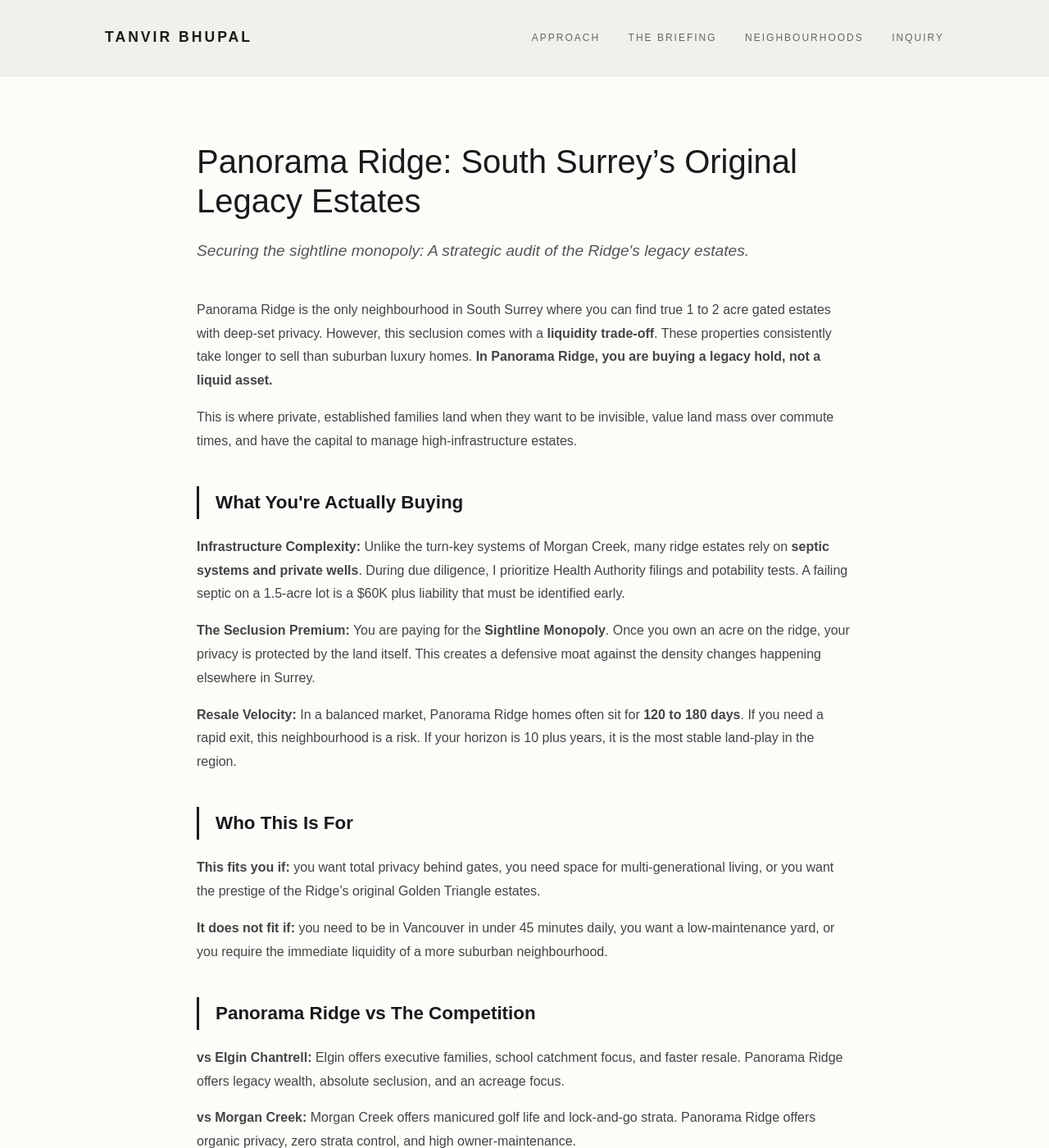
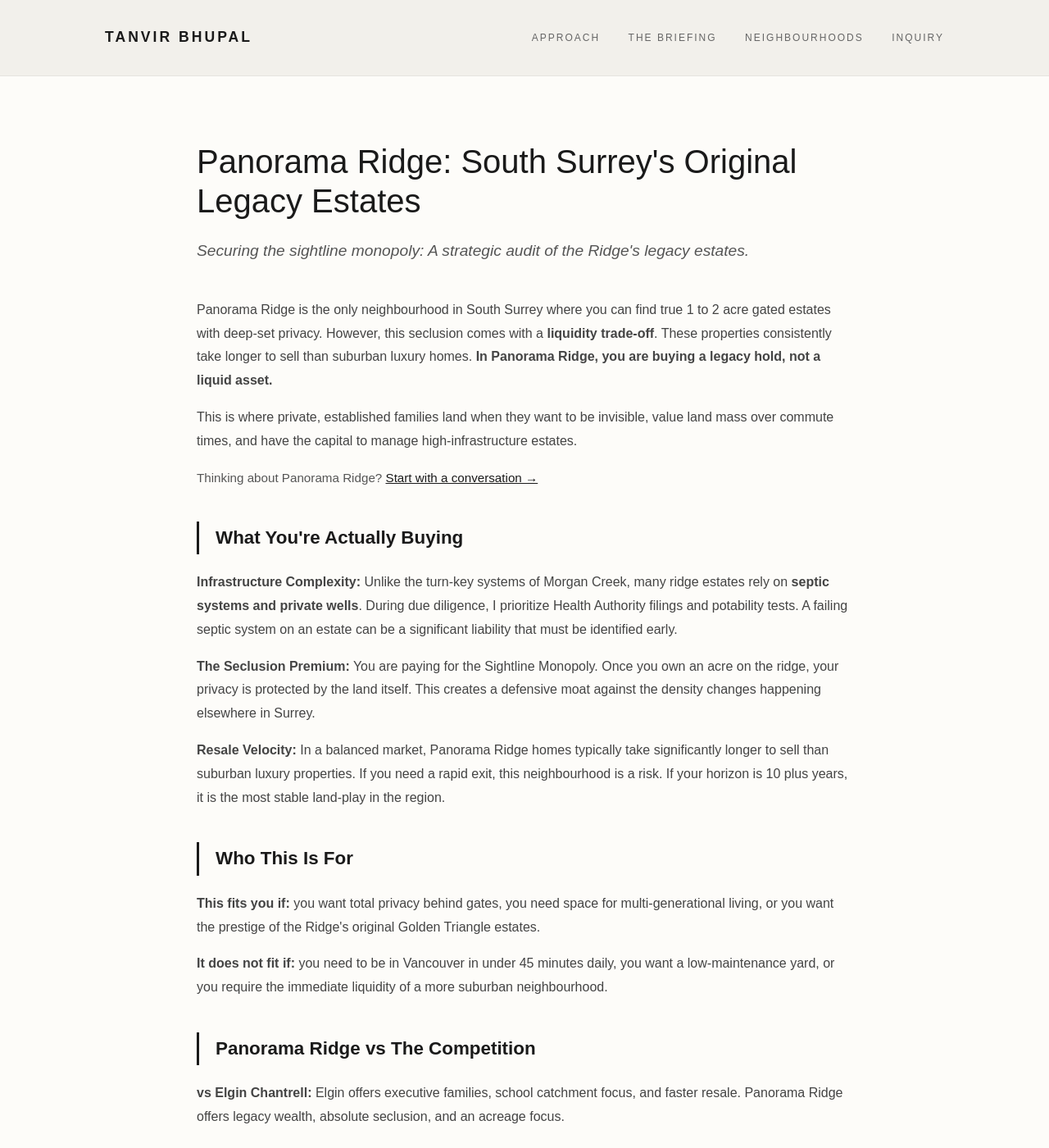
Before and after one commit to gvancouverhomes/tanvirbhupal-site, a Jekyll site: the page built from neighbourhoods/panorama-ridge.md, in a window 1280 px wide and 1400 px high. Shown: the whole window at 82% size. Built offline with Jekyll 4.4.1, drawn with Linux system fonts in a browser that asks for light colours; some of the changed text lies outside the part shown.

Commit message:
Update FAQ and content in panorama-ridge.md

```diff
--- a/neighbourhoods/panorama-ridge.md
+++ b/neighbourhoods/panorama-ridge.md
@@ -10,26 +10,26 @@ faq_schema: |
     "mainEntity": [
       {
         "@type": "Question",
-        "name": "Why do homes on Panorama Ridge take longer to sell?",
+        "name": "Why is the resale time so much longer in Panorama Ridge?",
         "acceptedAnswer": {
           "@type": "Answer",
-          "text": "Panorama Ridge is an aspirational market with a smaller pool of qualified buyers who can manage 1+ acre estates. Because these homes often feature custom layouts and complex infrastructure, the due diligence process is longer. This results in an average market time of 120 to 180 days."
+          "text": "It is a matter of buyer qualification. Most buyers in South Surrey are looking for 4,000 square feet on a suburban lot. Panorama Ridge buyers are looking for a lifestyle that involves land management. Because this pool is smaller, I advise sellers to plan for a 6-month marketing window to ensure I find the right match for the unique character of the property."
         }
       },
       {
         "@type": "Question",
-        "name": "Are all homes on the Ridge on municipal sewer and water?",
+        "name": "Do I need to worry about septic and well water?",
         "acceptedAnswer": {
           "@type": "Answer",
-          "text": "No. Many of the original legacy estates utilize septic systems and some still rely on private wells. These systems require specific maintenance and Health Authority filings. I make septic inspections and water quality testing a non-negotiable part of my due diligence process."
+          "text": "Only if you do not have a plan. I treat septic and well infrastructure as a critical technical hurdle. A failing septic system on an estate can be a significant liability. I flag what I notice during due diligence and ensure all systems are pumped, inspected, and documented before any subjects are removed."
         }
       },
       {
         "@type": "Question",
-        "name": "What is the Golden Triangle in Panorama Ridge?",
+        "name": "Is the Ridge Premium worth it for a 5-year hold?",
         "acceptedAnswer": {
           "@type": "Answer",
-          "text": "The Golden Triangle refers to the original estate area bounded by 54th Ave, 124th St, and 128th St. Homes within this pocket maintain the highest historical value retention due to the consistent 1-acre minimum lot sizes and established gated character."
+          "text": "Likely not. Panorama Ridge is a legacy asset. Because of the higher entry cost and slower liquidity, the premium is best realized over a 10 to 15 year horizon. If you are relocating and may need to exit quickly, Elgin Chantrell is typically a better fit."
         }
       }
     ]
@@ -71,7 +71,7 @@ faq_schema: |
 
 <article class="intel-container">
   <header>
-    <h1 class="intel-header">Panorama Ridge: South Surrey’s Original Legacy Estates</h1>
+    <h1 class="intel-header">Panorama Ridge: South Surrey's Original Legacy Estates</h1>
     <p class="intel-sub">Securing the sightline monopoly: A strategic audit of the Ridge's legacy estates.</p>
   </header>
 
@@ -80,14 +80,15 @@ faq_schema: |
 
     <p>This is where private, established families land when they want to be invisible, value land mass over commute times, and have the capital to manage high-infrastructure estates.</p>
 
+    <p style="font-size: 0.95rem; color: var(--mid); margin-bottom: 40px;">Thinking about Panorama Ridge? <a href="/contact" style="color: var(--dark); text-decoration: underline;">Start with a conversation →</a></p>
+
     <h2 class="section-title">What You're Actually Buying</h2>
-    <p><strong>Infrastructure Complexity:</strong> Unlike the turn-key systems of Morgan Creek, many ridge estates rely on <strong>septic systems and private wells</strong>. During due diligence, I prioritize Health Authority filings and potability tests. A failing septic on a 1.5-acre lot is a $60K plus liability that must be identified early.</p>
-    <p><strong>The Seclusion Premium:</strong> You are paying for the <strong>Sightline Monopoly</strong>. Once you own an acre on the ridge, your privacy is protected by the land itself. This creates a defensive moat against the density changes happening elsewhere in Surrey.</p>
-    <p><strong>Resale Velocity:</strong> In a balanced market, Panorama Ridge homes often sit for <strong>120 to 180 days</strong>. If you need a rapid exit, this neighbourhood is a risk. If your horizon is 10 plus years, it is the most stable land-play in the region.</p>
+    <p><strong>Infrastructure Complexity:</strong> Unlike the turn-key systems of Morgan Creek, many ridge estates rely on <strong>septic systems and private wells</strong>. During due diligence, I prioritize Health Authority filings and potability tests. A failing septic system on an estate can be a significant liability that must be identified early.</p>
+    <p><strong>The Seclusion Premium:</strong> You are paying for the Sightline Monopoly. Once you own an acre on the ridge, your privacy is protected by the land itself. This creates a defensive moat against the density changes happening elsewhere in Surrey.</p>
+    <p><strong>Resale Velocity:</strong> In a balanced market, Panorama Ridge homes typically take significantly longer to sell than suburban luxury properties. If you need a rapid exit, this neighbourhood is a risk. If your horizon is 10 plus years, it is the most stable land-play in the region.</p>
 
     <h2 class="section-title">Who This Is For</h2>
-    <p><strong>This fits you if:</strong> you want total privacy behind gates, you need space for multi-generational living, or you want the prestige of the Ridge’s original Golden Triangle estates.</p>
-
+    <p><strong>This fits you if:</strong> you want total privacy behind gates, you need space for multi-generational living, or you want the prestige of the Ridge's original Golden Triangle estates.</p>
     <p><strong>It does not fit if:</strong> you need to be in Vancouver in under 45 minutes daily, you want a low-maintenance yard, or you require the immediate liquidity of a more suburban neighbourhood.</p>
 
     <h2 class="section-title">Panorama Ridge vs The Competition</h2>
@@ -101,50 +102,54 @@ faq_schema: |
     <p>It is a matter of <strong>buyer qualification</strong>. Most buyers in South Surrey are looking for 4,000 square feet on a suburban lot. Panorama Ridge buyers are looking for a lifestyle that involves land management. Because this pool is smaller, I advise sellers to plan for a <strong>6-month marketing window</strong> to ensure I find the right match for the unique character of the property.</p>
 
     <h3 class="metric-label">Do I need to worry about septic and well water?</h3>
-    <p>Only if you do not have a plan. I treat <strong>septic and well infrastructure</strong> as a critical technical hurdle. A poorly maintained septic system on an estate can be a major expense. I ensure all systems are pumped, inspected, and documented before any subjects are removed.</p>
+    <p>Only if you do not have a plan. I treat <strong>septic and well infrastructure</strong> as a critical technical hurdle. A failing septic system on an estate can be a significant liability. I flag what I notice during due diligence and ensure all systems are pumped, inspected, and documented before any subjects are removed.</p>
 
     <h3 class="metric-label">Is the Ridge Premium worth it for a 5-year hold?</h3>
     <p>Likely not. Panorama Ridge is a <strong>Legacy Asset</strong>. Because of the higher entry cost and slower liquidity, the premium is best realized over a 10 to 15 year horizon. If you are relocating and may need to exit quickly, I typically recommend Elgin Chantrell instead.</p>
+  </section>
+</article>
 
-  </section>
+<aside class="nav-section">
+  <div style="max-width: 1100px; margin: 0 auto;">
+    <h2 class="nav-section-title">Compare Strategic Locations</h2>
+    <nav class="nav-grid" aria-label="Neighbourhood navigation">
+      <a href="/neighbourhoods/elgin-chantrell/" class="nav-card">
+        <span class="nav-tag">Prestige with Velocity</span>
+        <span class="nav-name">Elgin Chantrell &rarr;</span>
+      </a>
+      <a href="/neighbourhoods/ocean-park/" class="nav-card">
+        <span class="nav-tag">The Coastal Monopoly</span>
+        <span class="nav-name">Ocean Park &rarr;</span>
+      </a>
+      <a href="/neighbourhoods/morgan-creek/" class="nav-card">
+        <span class="nav-tag">The Lock-and-Go Premium</span>
+        <span class="nav-name">Morgan Creek &rarr;</span>
+      </a>
+      <a href="/neighbourhoods/grandview-heights/" class="nav-card">
+        <span class="nav-tag">The Modern Hub</span>
+        <span class="nav-name">Grandview Heights &rarr;</span>
+      </a>
+      <a href="/neighbourhoods/fraser-heights/" class="nav-card">
+        <span class="nav-tag">The Overlooked Summit</span>
+        <span class="nav-name">Fraser Heights &rarr;</span>
+      </a>
+    </nav>
+  </div>
+</aside>
 
-  <section class="audit-card" aria-labelledby="audit-heading">
+<div class="intel-container" style="padding-top: 0;">
+  <section class="audit-card" aria-labelledby="audit-heading" style="margin-top: 0;">
     <h2 id="audit-heading" class="audit-title">Panorama Ridge Portfolio Review</h2>
     <div class="audit-action">
       <a href="/contact" class="audit-btn">INQUIRE ABOUT PANORAMA RIDGE</a>
     </div>
     <div class="audit-body">
       <p class="audit-text">
-        Panorama Ridge’s legacy estates and gated acreage are for families who value privacy over proximity. If you are thinking about buying, selling, or need an audit of your estate infrastructure value, let us talk.
+        Panorama Ridge's legacy estates and gated acreage are for families who value privacy over proximity. If you are thinking about buying, selling, or need an audit of your estate's current infrastructure value, let's talk.
       </p>
       <p class="audit-text" style="font-size: 0.85rem; color: var(--mid);">
         No pitch. Just straight answers. tanvir@tanvirbhupal.com | 604-897-7826
       </p>
     </div>
   </section>
-</article>
-<section class="nav-section">
-  <p class="nav-section-title">Explore More Neighbourhood Intelligence</p>
-  <div class="nav-grid">
-    <a href="/neighbourhoods/elgin-chantrell/" class="nav-card">
-      <span class="nav-tag">Prestige with Velocity</span>
-      <span class="nav-name">Elgin Chantrell &rarr;</span>
-    </a>
-    <a href="/neighbourhoods/ocean-park/" class="nav-card">
-      <span class="nav-tag">The Coastal Monopoly</span>
-      <span class="nav-name">Ocean Park &rarr;</span>
-    </a>
-    <a href="/neighbourhoods/morgan-creek/" class="nav-card">
-      <span class="nav-tag">The Lock-and-Go Premium</span>
-      <span class="nav-name">Morgan Creek &rarr;</span>
-    </a>
-    <a href="/neighbourhoods/grandview-heights/" class="nav-card">
-      <span class="nav-tag">The Modern Hub</span>
-      <span class="nav-name">Grandview Heights &rarr;</span>
-    </a>
-    <a href="/neighbourhoods/fraser-heights/" class="nav-card">
-      <span class="nav-tag">The Yield Play</span>
-      <span class="nav-name">Fraser Heights &rarr;</span>
-    </a>
-  </div>
-</section>
+</div>
```
